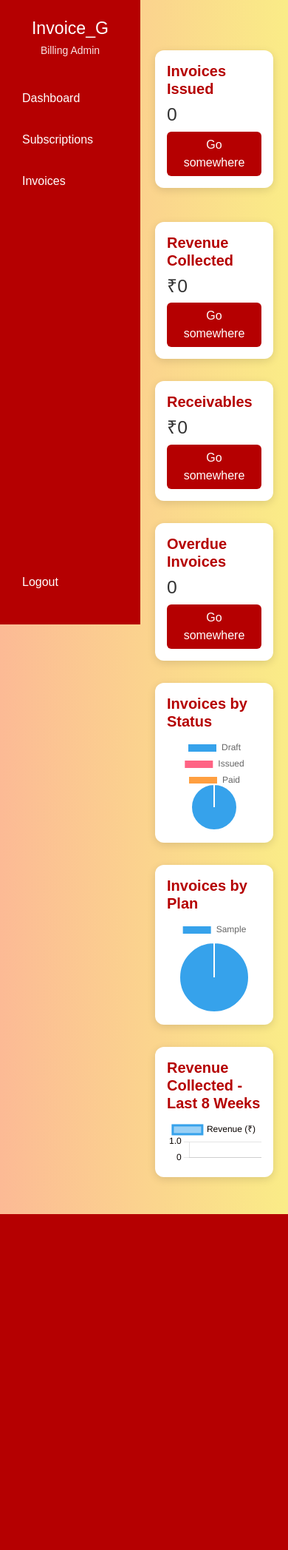
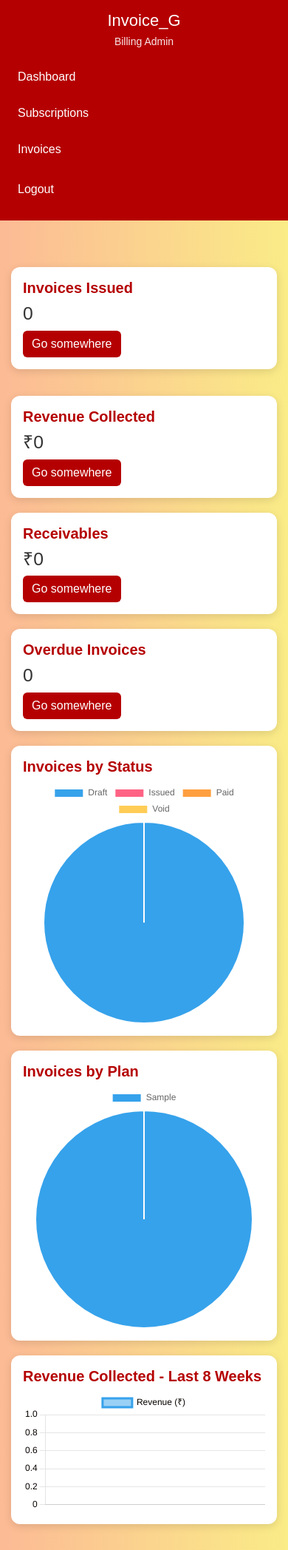
Before and after one commit to Gosia-Parveen/Invoice_G, a Django app: page /admin-dashboard/ in a window 390 px wide. Shown: the whole page at 74% size. Before the commit the page ends 1641 px from the top, so only its background shows below. Run offline with Django 5.2, Linux system fonts and the light colour scheme; a user stored in the database is signed in; tables that the repository leaves empty hold one stand-in row (values such as "Sample post").

Commit message:
Added mobile rsponsiveness

```diff
--- a/templates/admin_dash.html
+++ b/templates/admin_dash.html
@@ -179,13 +179,68 @@
         }
         .dismiss-alert-btn:hover { background: #8f0001; }
 
+        /* ---------- MOBILE RESPONSIVENESS ---------- */
         @media (max-width: 768px) {
-            .sidebar { width: 190px; }
-            .main-content { margin-left: 190px; padding: 20px; }
-            .overdue-alert { flex-direction: column; align-items: flex-start; }
-            .invoice-details { flex-direction: column; gap: 5px; }
+
+        .sidebar {
+            position: relative;
+            width: 100%;
+            height: auto;
+            padding: 15px 12px;
         }
-    </style>
+
+        .sidebar h3 {
+            font-size: 22px;
+        }
+
+        .sidebar .role {
+            margin-bottom: 15px;
+        }
+
+        .sidebar a {
+            padding: 10px 12px;
+            margin-bottom: 5px;
+        }
+
+        .logout {
+            position: static;
+            margin-top: 10px;
+        }
+
+        .main-content {
+            margin-left: 0;
+            padding: 15px;
+        }
+
+        .card {
+            margin-bottom: 20px;
+        }
+
+        .overdue-alert-box {
+            padding: 15px;
+        }
+
+        .overdue-alert-header {
+            align-items: flex-start;
+            gap: 10px;
+        }
+
+        .overdue-alert {
+            flex-direction: column;
+            align-items: flex-start;
+            gap: 12px;
+        }
+
+        .invoice-details {
+            flex-direction: column;
+            gap: 5px;
+        }
+
+        .dismiss-alert-btn {
+            width: 100%;
+        }
+    }
+        </style>
 </head>
 <body><div class="sidebar"><h3>Invoice_G</h3><div class="role">{% if user.is_superuser %}Billing Admin{% else %}Account Manager ({{ user.first_name }}){% endif %}</div><a href="{% url 'admin_dash' %}">Dashboard</a><a href="{% url 'subs_tab' %}">Subscriptions</a><a href="{% url 'invoice_list' %}">Invoices</a><div class="logout"><a href="{% url 'logout' %}">Logout</a></div></div>
 <!-- Navbar (Fixed and always visible) -->
```
